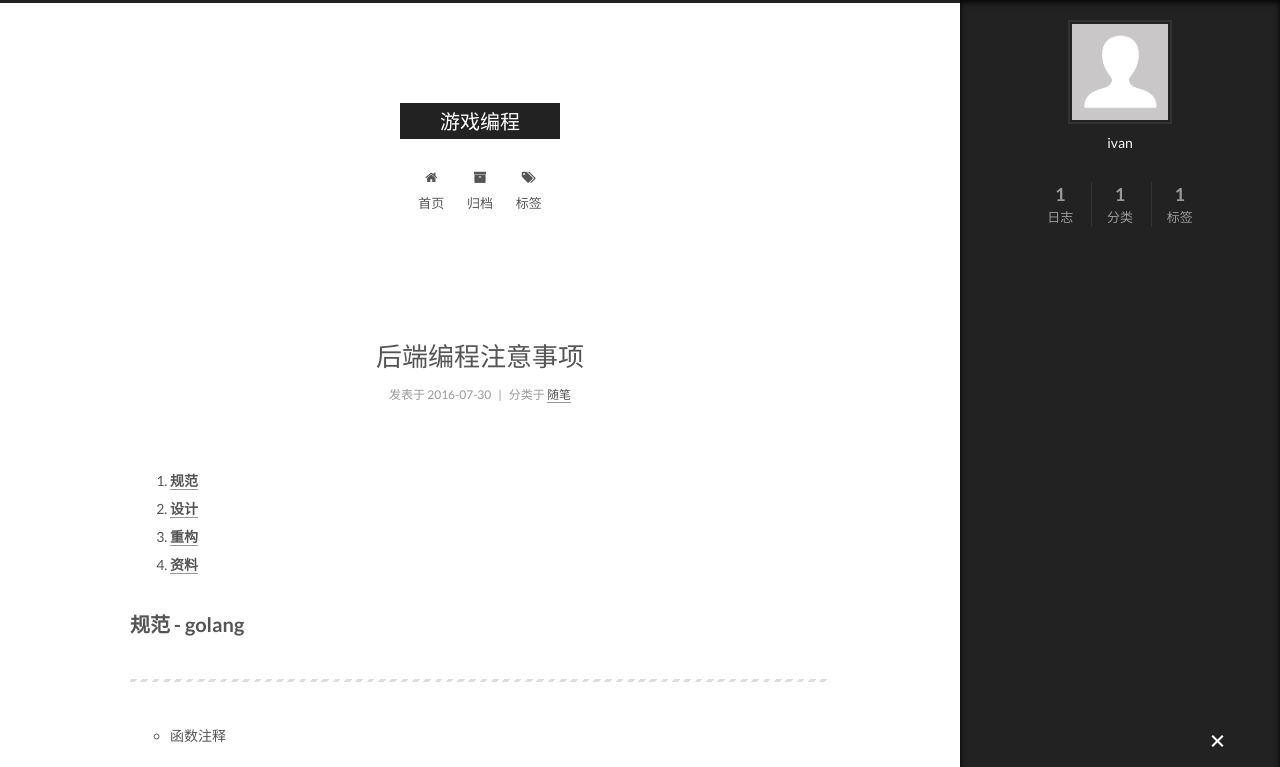
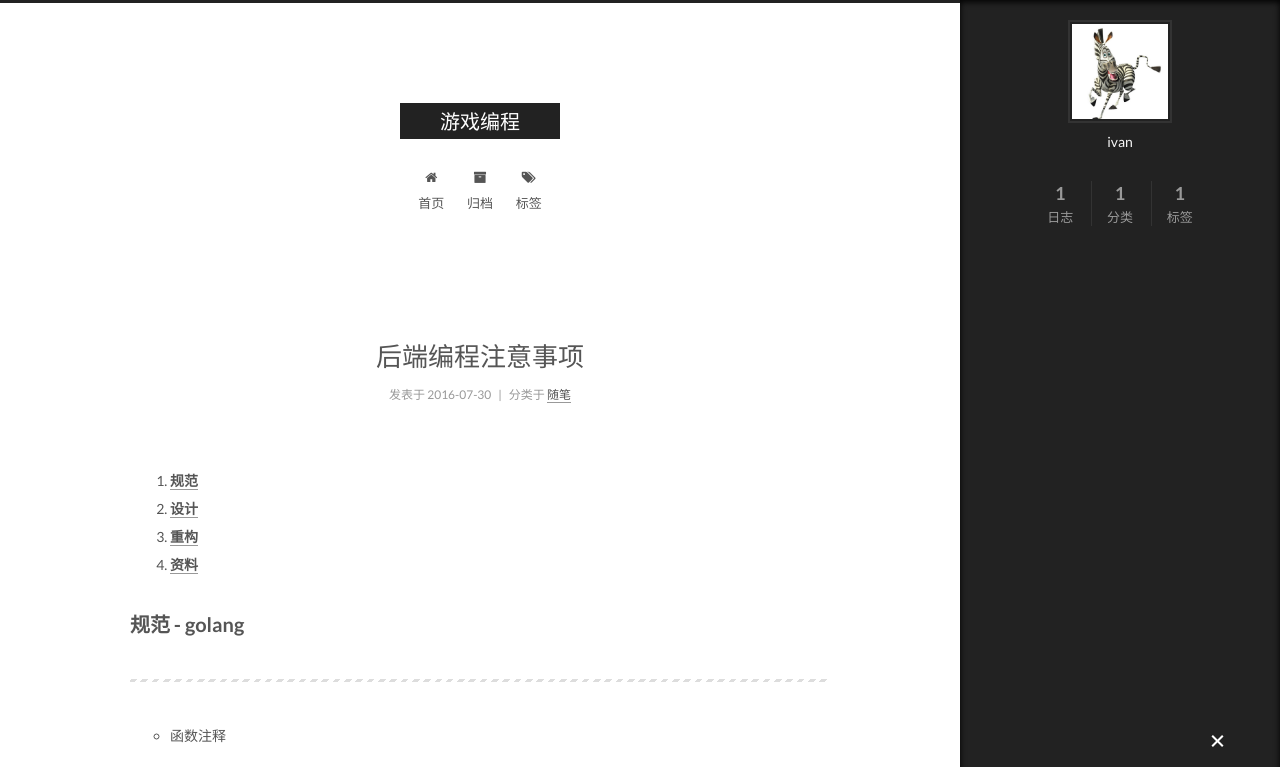
Before and after one commit to ivanabc/ivanabc.github.io, a plain HTML site: page index.html in a window 1280 px wide. Both pictures are taken after a click on the element 1217 px from the left and 742 px from the top of the page. Shown: the top 767 px of the page. Drawn offline with Linux system fonts and the light colour scheme.

Commit message:
Site updated: 2016-07-30 21:09:39

```diff
--- a/index.html
+++ b/index.html
@@ -464,7 +464,7 @@
       <section class="site-overview sidebar-panel  sidebar-panel-active ">
         <div class="site-author motion-element" itemprop="author" itemscope itemtype="http://schema.org/Person">
           <img class="site-author-image" itemprop="image"
-               src="/images/avatar.gif"
+               src="/images/zebra.png"
                alt="ivan" />
           <p class="site-author-name" itemprop="name">ivan</p>
           <p class="site-description motion-element" itemprop="description"></p>
```
Also changed, not shown: 2016/07/30/后端编程注意事项/index.html (+1 -1 lines), archives/2016/07/index.html (+1 -1 lines), archives/2016/index.html (+1 -1 lines), archives/index.html (+1 -1 lines), categories/随笔/index.html (+1 -1 lines), tags/golang/index.html (+1 -1 lines), tags/index.html (+1 -1 lines), images/zebra.png (added).
